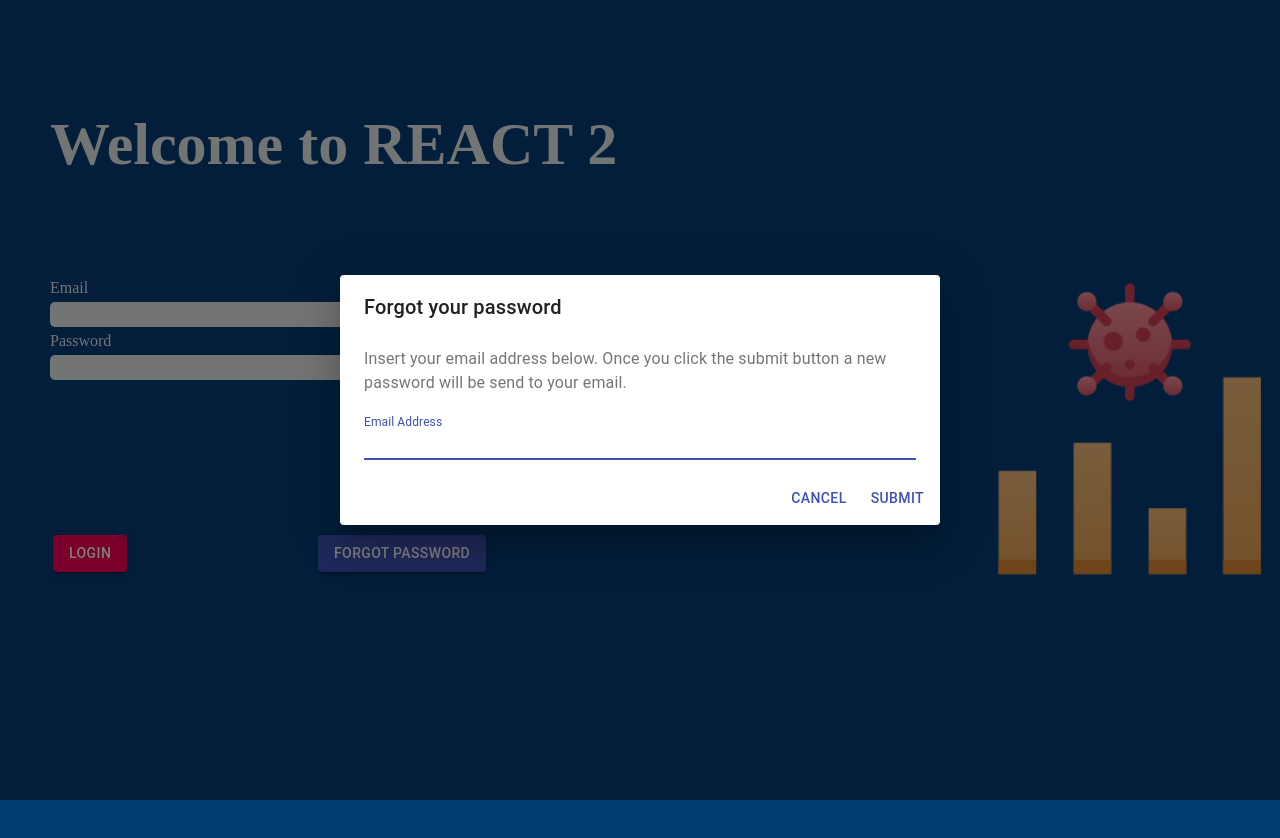
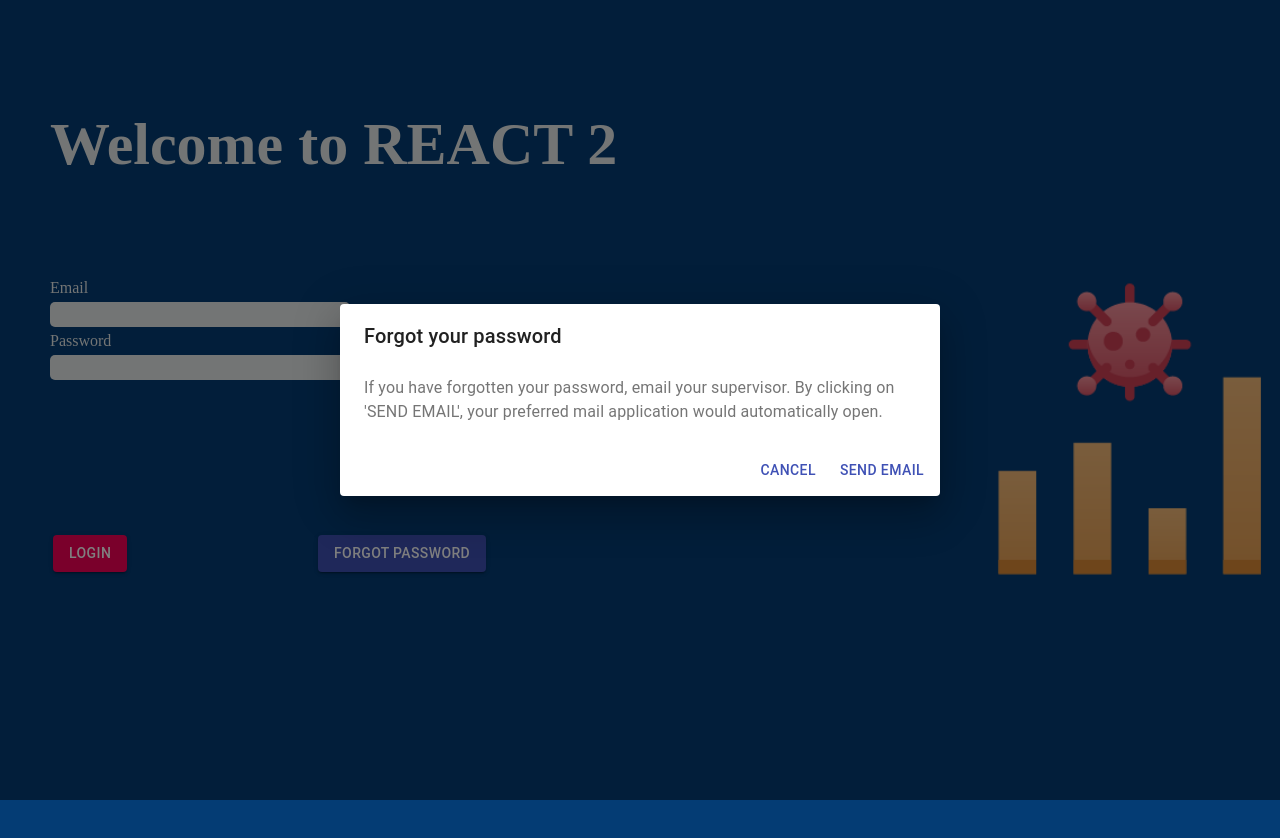
Before and after one commit to Benedict-Carling/Programming3-Frontend, a React (Create React App) app: page / in a window 1280 px wide. Both pictures are taken after a click on the button "FORGOT PASSWORD". Shown: the top 838 px of the page. Built offline with nearby package versions, Linux system fonts and the light colour scheme.

Commit message:
Forgot Pasword with mailing functionality

```diff
--- /dev/null
+++ b/src/components/LoginComponents/Emailsender.js
@@ -0,0 +1,15 @@
+import Button from '@material-ui/core/Button'
+
+const Emailsender = ({ email , subject , body, children }) => {
+    let params = subject || body ? '?' : '';
+    if (subject) params += `subject=${encodeURIComponent(subject)}`;
+    if (body) params += `${subject ? '&' : ''}body=${encodeURIComponent(body)}`;
+
+return <a href={`mailto:${email}${params}`}>{children}
+            <Button color="primary">
+                SEND EMAIl
+            </Button>
+        </a>;
+};
+
+export default Emailsender
--- a/src/components/LoginComponents/ForgotPassword.js
+++ b/src/components/LoginComponents/ForgotPassword.js
@@ -1,11 +1,11 @@
 import React from 'react';
 import Button from '@material-ui/core/Button';
-import TextField from '@material-ui/core/TextField';
 import Dialog from '@material-ui/core/Dialog';
 import DialogActions from '@material-ui/core/DialogActions';
 import DialogContent from '@material-ui/core/DialogContent';
 import DialogContentText from '@material-ui/core/DialogContentText';
 import DialogTitle from '@material-ui/core/DialogTitle';
+import Emailsender from './Emailsender';
 
 export default function ForgotPassword(props) {
 
@@ -15,25 +15,18 @@ export default function ForgotPassword(props) {
         <DialogTitle id="form-dialog-title">Forgot your password</DialogTitle>
         <DialogContent>
           <DialogContentText>
-            Insert your email address below. Once you click the submit button a new password
-            will be send to your email.
+            If you have forgotten your password, email your supervisor. By clicking on 'SEND EMAIL',
+            your preferred mail application would automatically open.
           </DialogContentText>
-          <TextField
-            autoFocus
-            margin="dense"
-            id="name"
-            label="Email Address"
-            type="email"
-            fullWidth
-          />
         </DialogContent>
+
         <DialogActions>
           <Button onClick={props.handleClose} color="primary">
-            Cancel
+            CANCEL
           </Button>
-          <Button onClick={props.handleClose} color="primary">
-            Submit
-          </Button>
+
+          <Emailsender email="supervisor@email.com" subject="Forgot Password" body="Please could you reset my account?">
+          </Emailsender>
         </DialogActions>
       </Dialog>
     </div>
```
